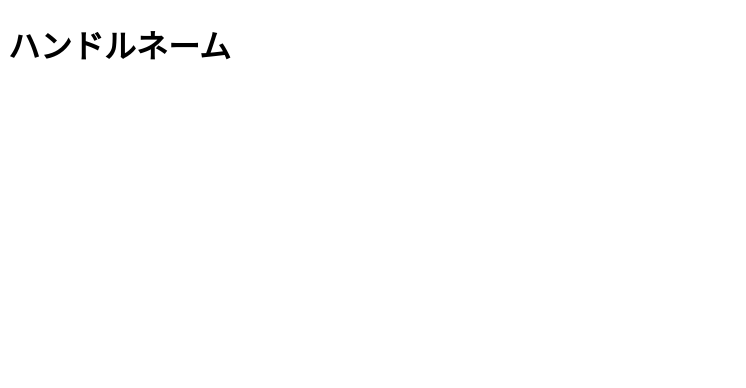
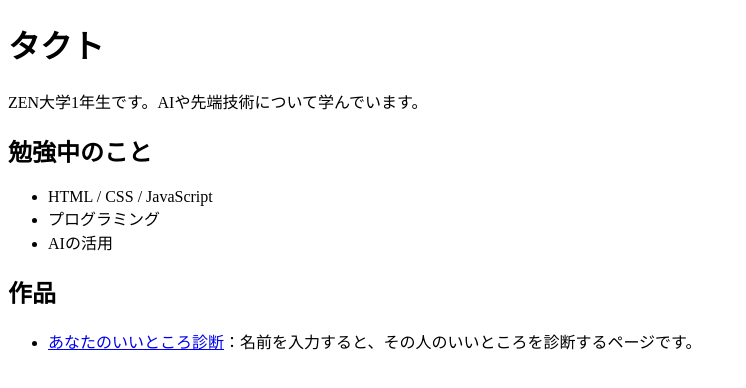
Before and after one commit to takuto-02220/Takuto.github.io, a plain HTML site: page index.html in a window 1280 px wide. Shown: the whole page, without its empty margins (0-746 px from the left). Drawn offline with Linux system fonts and the light colour scheme.

Commit message:
Update index.html

```diff
--- a/index.html
+++ b/index.html
@@ -3,9 +3,20 @@
 <head>
 <meta charset="utf-8">
 <meta name="viewport" content="width=device-width, initial-scale=1">
-    <title>ハンドルネームのポートフォリオ</title>
+<title>タクトのポートフォリオ</title>
 </head>
 <body>
-    <h1>ハンドルネーム</h1>
+<h1>タクト</h1>
+<p>ZEN大学1年生です。AIや先端技術について学んでいます。</p>
+<h2>勉強中のこと</h2>
+<ul>
+<li>HTML / CSS / JavaScript</li>
+<li>プログラミング</li>
+<li>AIの活用</li>
+</ul>
+<h2>作品</h2>
+<ul>
+<li><a href="assessment/">あなたのいいところ診断</a>：名前を入力すると、その人のいいところを診断するページです。</li>
+</ul>
 </body>
 </html>
```
Lines whose indentation alone changed are shown as unchanged.
